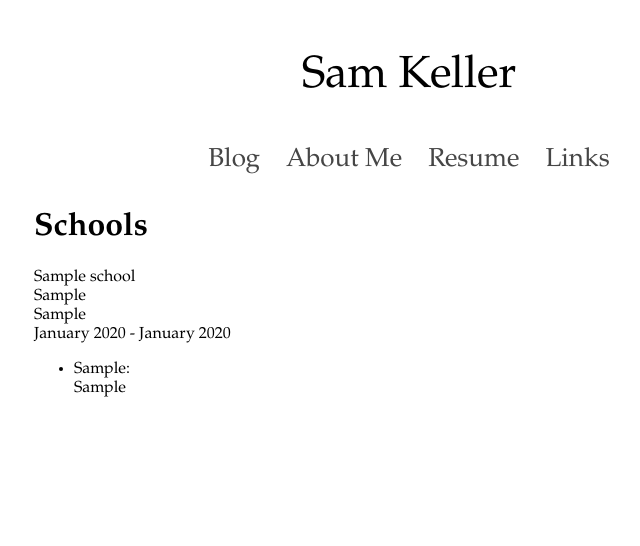
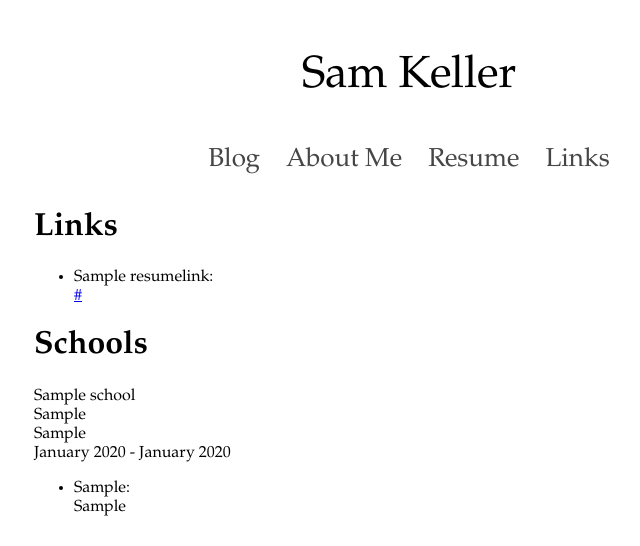
Before and after one commit to samskeller/my_site, a Django app: page /resume/ in a window 1280 px wide. Shown: the top 546 px of the page, without its empty margins (231-871 px from the left). Run offline with Django 3.2, Linux system fonts and the light colour scheme; tables that the repository leaves empty hold one stand-in row (values such as "Sample post"); data that the repository does not hold is empty.

Commit message:
Adding Resume Links to Resume page

```diff
--- a/resume/templates/resume.html
+++ b/resume/templates/resume.html
@@ -31,6 +31,18 @@
     {% endfor %}
 {% endif %}
 
+{% if resume_links.exists %}
+    <h1>Links</h1>
+    <ul class="resume_links_list">
+        {% for resume_link in resume_links %}
+        <li class="resume_link_item">
+            <div class="resume_link_title">{{ resume_link.title }}:</div>
+            <a class="resume_link_url" href="{{ resume_link.url }}">{{ resume_link.url }}</a>
+        </li>
+        {% endfor %}
+    </ul>
+{% endif %}
+
 {% if schools.exists %}
     <h1>Schools</h1>
     {% for school in schools %}
```
